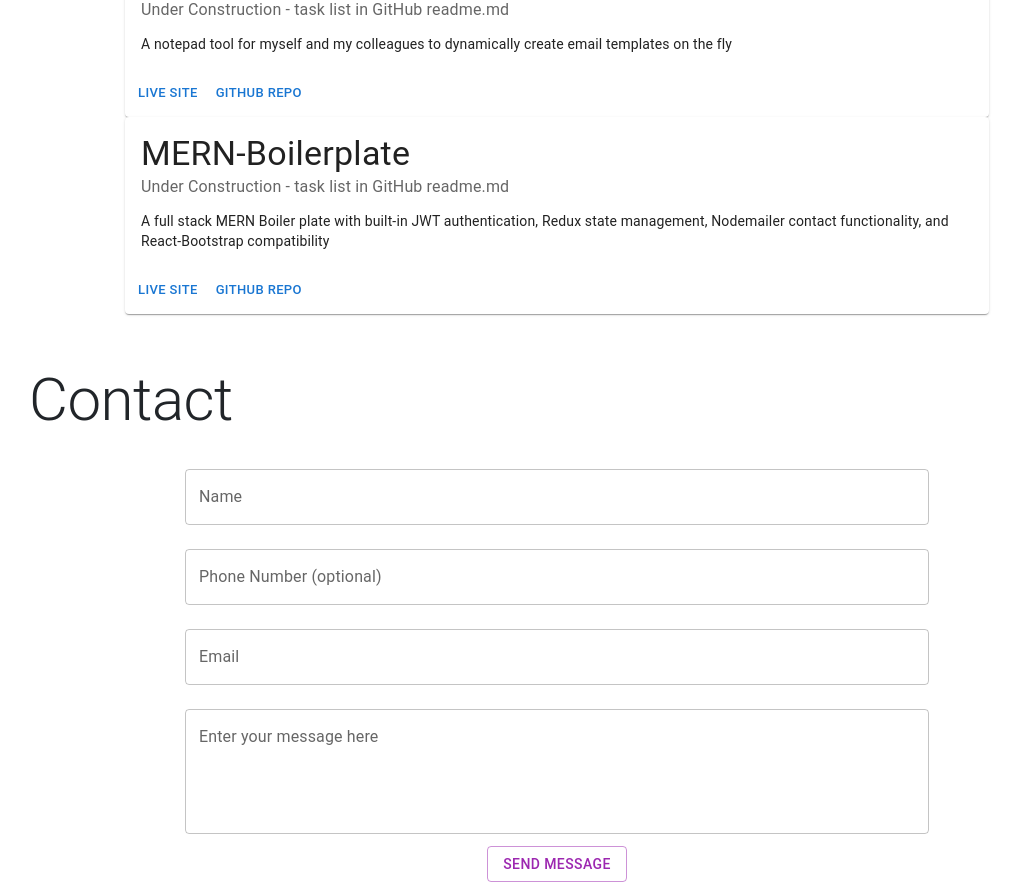
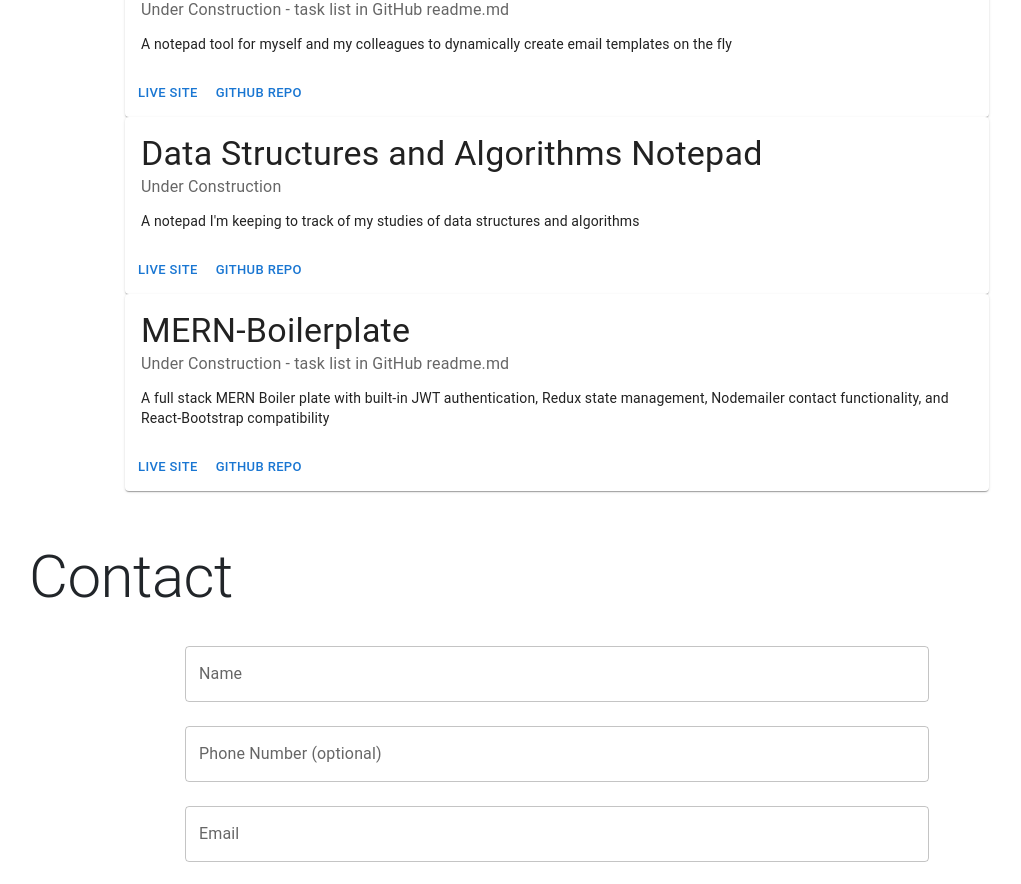
Before and after one commit to misterplain/portfolio, a React (Create React App) app in the folder frontend/: page / in a window 1280 px wide. Shown: the part 1300-2184 px from the top of the page, without its empty margins (83-1104 px from the left). Built offline with nearby package versions, Linux system fonts and the light colour scheme.

Commit message:
add data struct and alg repo and project

```diff
--- a/frontend/src/components/Projects.js
+++ b/frontend/src/components/Projects.js
@@ -40,6 +40,15 @@ const projects = [
   },
   {
     id: 4,
+    title: "Data Structures and Algorithms Notepad",
+    status: "Under Construction",
+    description:
+      "A notepad I'm keeping to track of my studies of data structures and algorithms",
+    liveSite: "https://datastructuresandalgorithms.onrender.com",
+    githubRepo: "https://github.com/misterplain/DataStructures-Algorithms",
+  },
+  {
+    id: 5,
     title: "MERN-Boilerplate",
     status: "Under Construction - task list in GitHub readme.md",
     description:
```
